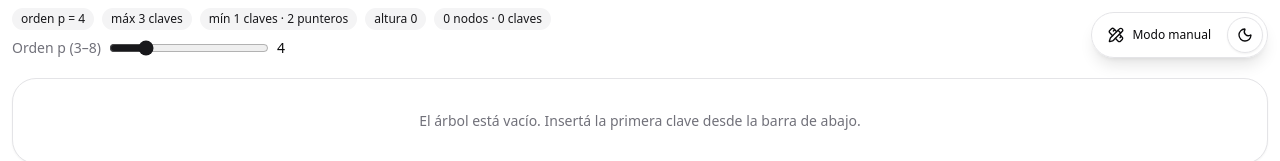
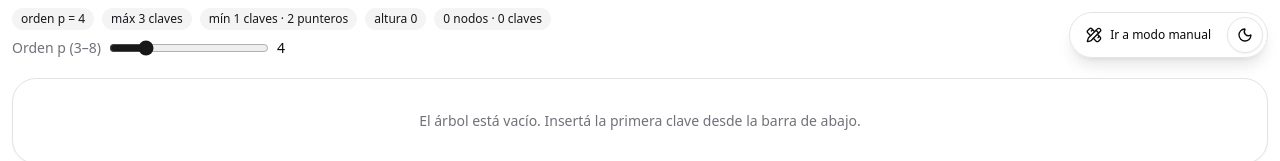
Before and after one commit to EmaSchiavoni/arboles-b, a React (Vite) app: page / in a window 1280 px wide. Shown: the top 161 px of the page. Built offline with nearby package versions, Linux system fonts and the light colour scheme.

Commit message:
style: verbo ir en boton de modo y chips a 100vw menos 190px

```diff
--- a/src/App.tsx
+++ b/src/App.tsx
@@ -28,8 +28,8 @@ export default function App() {
       <div className="fixed right-3 top-3 z-40 flex items-center gap-1 rounded-full border bg-card/95 p-1 shadow-lg backdrop-blur">
         <Button size="sm" variant="ghost" onClick={() => setTab(inAuto ? 'manual' : 'auto')} className="rounded-full">
           {inAuto ? <PencilRuler /> : <Network />}
-          <span className="hidden sm:inline">{inAuto ? 'Modo manual' : 'Modo automático'}</span>
-          <span className="sm:hidden">{inAuto ? 'Manual' : 'Auto'}</span>
+          <span className="hidden sm:inline">{inAuto ? 'Ir a modo manual' : 'Ir a modo automático'}</span>
+          <span className="sm:hidden">{inAuto ? 'Ir a manual' : 'Ir a automático'}</span>
         </Button>
         <ThemeToggle dark={dark} onToggle={toggle} />
       </div>
--- a/src/routes/PlayAuto.tsx
+++ b/src/routes/PlayAuto.tsx
@@ -165,7 +165,7 @@ export function PlayAuto() {
 
   return (
     <div className="flex h-full min-h-0 flex-col">
-      <div className="flex max-w-[calc(100vw-145px)] shrink-0 flex-wrap items-center gap-2 px-3 pt-2">
+      <div className="flex max-w-[calc(100vw-190px)] shrink-0 flex-wrap items-center gap-2 px-3 pt-2">
         <Badge>orden p = {p}</Badge>
         <Badge variant="secondary">máx {p - 1} claves</Badge>
         <Badge variant="secondary">mín {Math.ceil(p / 2) - 1} claves · {Math.ceil(p / 2)} punteros</Badge>
--- a/src/routes/PlayManual.tsx
+++ b/src/routes/PlayManual.tsx
@@ -223,7 +223,7 @@ export function PlayManual() {
 
   return (
     <div className="flex h-full min-h-0 flex-col">
-      <div className="flex max-w-[calc(100vw-145px)] shrink-0 flex-wrap items-center gap-2 px-3 pt-2">
+      <div className="flex max-w-[calc(100vw-190px)] shrink-0 flex-wrap items-center gap-2 px-3 pt-2">
         <Badge>orden p = {p}</Badge>
         <Badge variant="secondary">máx {p - 1} claves</Badge>
         <Badge variant="secondary">mín {Math.ceil(p / 2) - 1} claves · {Math.ceil(p / 2)} punteros</Badge>
```
